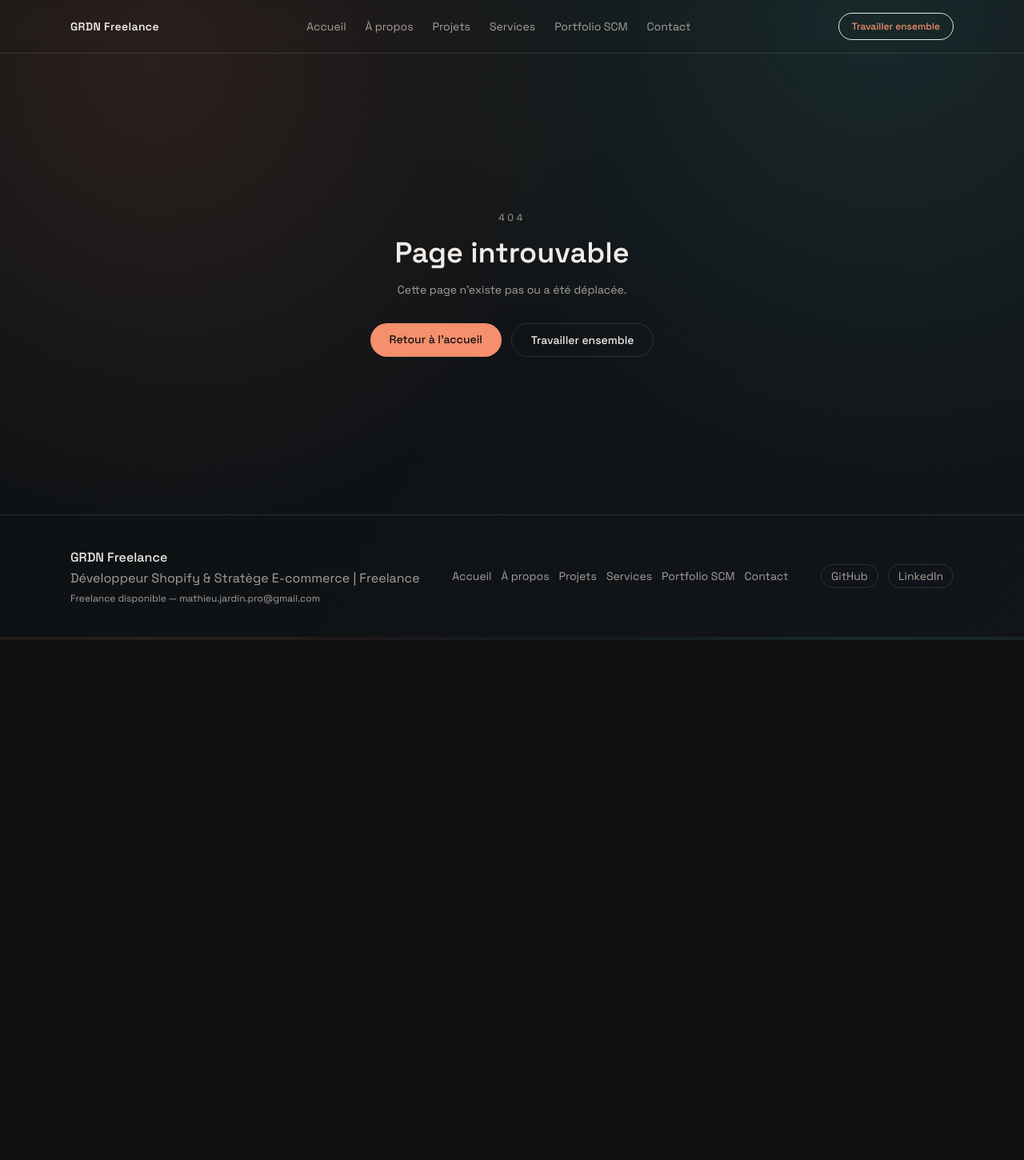
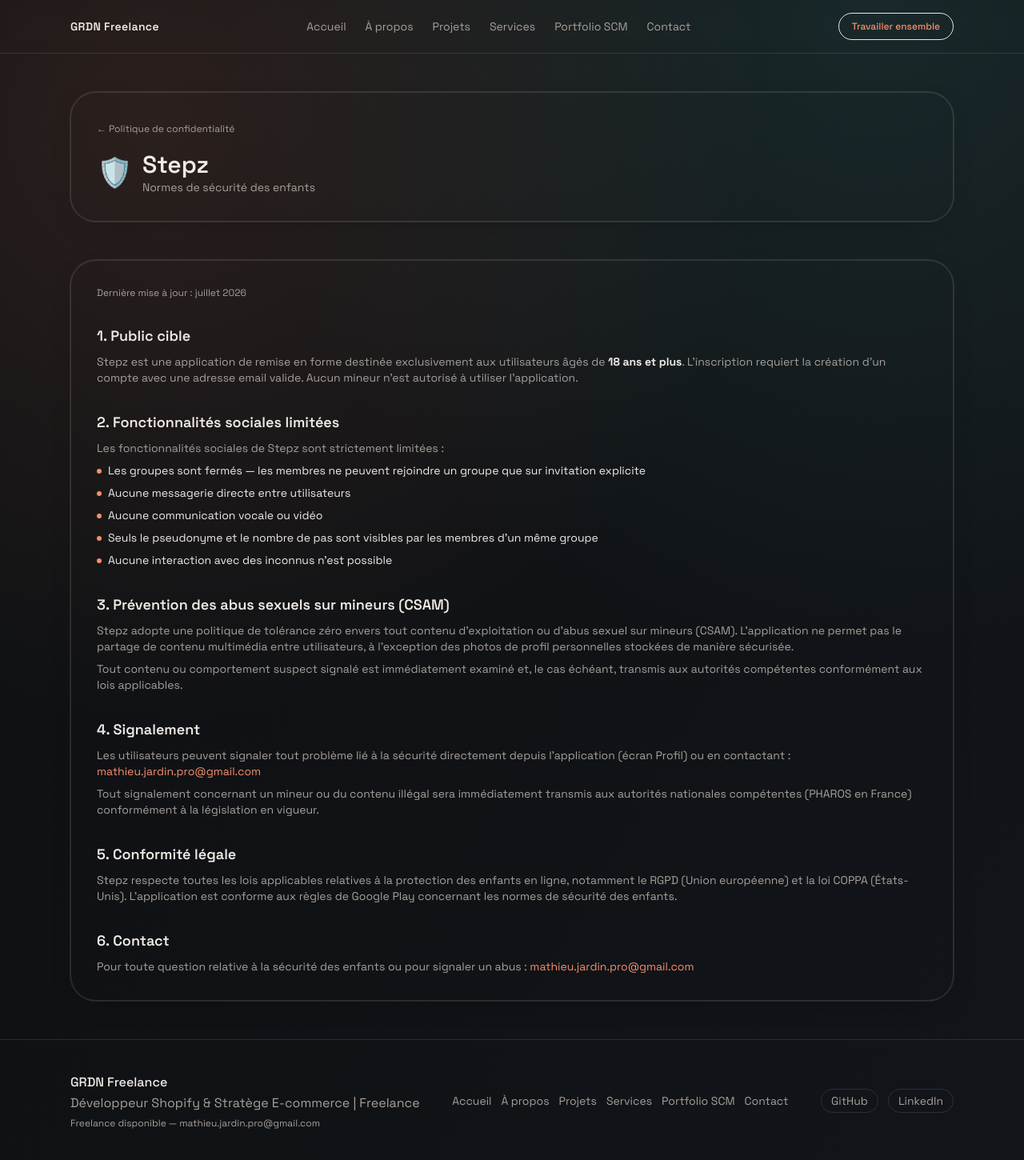
Before and after one commit to Gard0n/portfolio-mathieu-jardin, a Next.js app: page /portfolio-mathieu-jardin/stepz/safety in a window 1280 px wide. Before the commit this address had no page. Shown: the whole page at 80% size. Before the commit the page ends 800 px from the top, so only its background shows below. Built offline with nearby package versions, Linux system fonts and the light colour scheme.

Commit message:
Update: mise à jour du contenu

```diff
--- /dev/null
+++ b/src/app/stepz/safety/page.tsx
@@ -0,0 +1,100 @@
+import Link from "next/link";
+import type { Metadata } from "next";
+
+export const metadata: Metadata = {
+  title: "Normes de sécurité des enfants — Stepz",
+  description: "Normes de sécurité des enfants et politique de prévention des abus de l'application Stepz.",
+};
+
+export default function StepzSafetyPage() {
+  return (
+    <div className="space-y-12">
+      {/* Hero */}
+      <section className="rounded-[32px] border border-border bg-surface/80 p-8 shadow-glow">
+        <Link href="/stepz/privacy" className="text-xs text-muted hover:text-text">
+          ← Politique de confidentialité
+        </Link>
+        <div className="mt-4 flex items-center gap-3">
+          <span className="text-4xl">🛡️</span>
+          <div>
+            <h1 className="text-3xl font-semibold">Stepz</h1>
+            <p className="text-sm text-muted">Normes de sécurité des enfants</p>
+          </div>
+        </div>
+      </section>
+
+      {/* Safety Standards */}
+      <section className="rounded-[32px] border border-border bg-surface/80 p-8 shadow-glow space-y-8">
+        <p className="text-xs text-muted">Dernière mise à jour : juillet 2026</p>
+
+        <div className="space-y-2">
+          <h2 className="text-lg font-semibold">1. Public cible</h2>
+          <p className="text-sm text-muted">
+            Stepz est une application de remise en forme destinée exclusivement aux utilisateurs âgés de <strong className="text-text">18 ans et plus</strong>. L&apos;inscription requiert la création d&apos;un compte avec une adresse email valide. Aucun mineur n&apos;est autorisé à utiliser l&apos;application.
+          </p>
+        </div>
+
+        <div className="space-y-2">
+          <h2 className="text-lg font-semibold">2. Fonctionnalités sociales limitées</h2>
+          <p className="text-sm text-muted">
+            Les fonctionnalités sociales de Stepz sont strictement limitées :
+          </p>
+          <ul className="mt-3 space-y-2 text-sm">
+            {[
+              "Les groupes sont fermés — les membres ne peuvent rejoindre un groupe que sur invitation explicite",
+              "Aucune messagerie directe entre utilisateurs",
+              "Aucune communication vocale ou vidéo",
+              "Seuls le pseudonyme et le nombre de pas sont visibles par les membres d'un même groupe",
+              "Aucune interaction avec des inconnus n'est possible"
+            ].map((item) => (
+              <li key={item} className="flex gap-2">
+                <span className="mt-2 h-1.5 w-1.5 shrink-0 rounded-full bg-accent" />
+                <span>{item}</span>
+              </li>
+            ))}
+          </ul>
+        </div>
+
+        <div className="space-y-2">
+          <h2 className="text-lg font-semibold">3. Prévention des abus sexuels sur mineurs (CSAM)</h2>
+          <p className="text-sm text-muted">
+            Stepz adopte une politique de tolérance zéro envers tout contenu d&apos;exploitation ou d&apos;abus sexuel sur mineurs (CSAM). L&apos;application ne permet pas le partage de contenu multimédia entre utilisateurs, à l&apos;exception des photos de profil personnelles stockées de manière sécurisée.
+          </p>
+          <p className="mt-3 text-sm text-muted">
+            Tout contenu ou comportement suspect signalé est immédiatement examiné et, le cas échéant, transmis aux autorités compétentes conformément aux lois applicables.
+          </p>
+        </div>
+
+        <div className="space-y-2">
+          <h2 className="text-lg font-semibold">4. Signalement</h2>
+          <p className="text-sm text-muted">
+            Les utilisateurs peuvent signaler tout problème lié à la sécurité directement depuis l&apos;application (écran Profil) ou en contactant :{" "}
+            <a href="mailto:mathieu.jardin.pro@gmail.com" className="text-accent hover:underline">
+              mathieu.jardin.pro@gmail.com
+            </a>
+          </p>
+          <p className="mt-3 text-sm text-muted">
+            Tout signalement concernant un mineur ou du contenu illégal sera immédiatement transmis aux autorités nationales compétentes (PHAROS en France) conformément à la législation en vigueur.
+          </p>
+        </div>
+
+        <div className="space-y-2">
+          <h2 className="text-lg font-semibold">5. Conformité légale</h2>
+          <p className="text-sm text-muted">
+            Stepz respecte toutes les lois applicables relatives à la protection des enfants en ligne, notamment le RGPD (Union européenne) et la loi COPPA (États-Unis). L&apos;application est conforme aux règles de Google Play concernant les normes de sécurité des enfants.
+          </p>
+        </div>
+
+        <div className="space-y-2">
+          <h2 className="text-lg font-semibold">6. Contact</h2>
+          <p className="text-sm text-muted">
+            Pour toute question relative à la sécurité des enfants ou pour signaler un abus :{" "}
+            <a href="mailto:mathieu.jardin.pro@gmail.com" className="text-accent hover:underline">
+              mathieu.jardin.pro@gmail.com
+            </a>
+          </p>
+        </div>
+      </section>
+    </div>
+  );
+}
```
